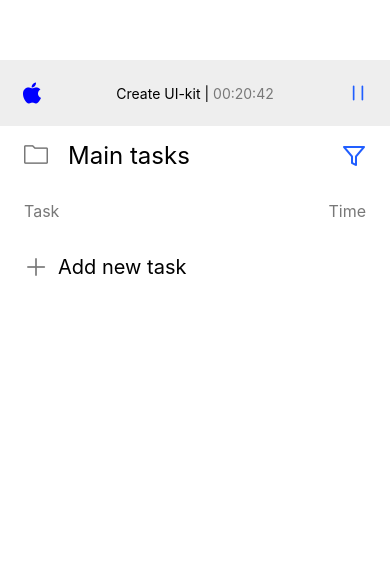
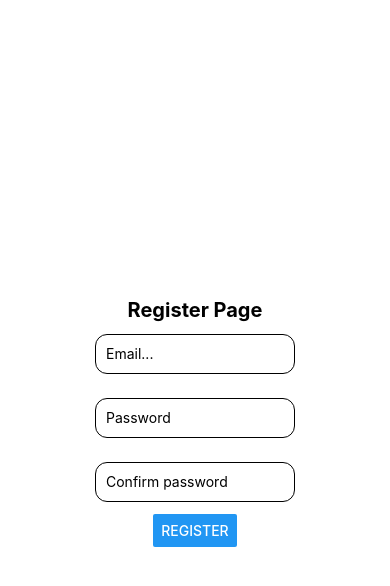
Before and after one commit to MishaSok/todo_project, a React Native app in the folder client/: screen /Register in a window 390 px wide. Shown: the top 586 px of the page. Built offline with nearby package versions, Linux system fonts and the light colour scheme.

Commit message:
- Добавил навигацию - сделал регистрацию пользователя

```diff
--- a/client/App.tsx
+++ b/client/App.tsx
@@ -1,22 +1,6 @@
-import { StatusBar } from 'expo-status-bar'
-import { StyleSheet, View } from 'react-native'
-import Header from './components/Header/Header'
-import TasksPage from './pages/TasksPage/TasksPage'
+import React from 'react'
+import Navigation from './components/Navigation/Navigation'
 
 export default function App() {
-  return (
-    <View style={styles.container}>
-      <StatusBar style="auto" />
-      <Header />
-      <TasksPage />
-    </View>
-  )
+  return <Navigation />
 }
-
-const styles = StyleSheet.create({
-  container: {
-    flex: 1,
-    backgroundColor: '#fff',
-    alignItems: 'center',
-  },
-})
--- /dev/null
+++ b/client/components/Navigation/Navigation.tsx
@@ -0,0 +1,40 @@
+import React from 'react'
+import { createNativeStackNavigator } from '@react-navigation/native-stack'
+import { NavigationContainer } from '@react-navigation/native'
+import TasksPage from '../../pages/TasksPage/TasksPage'
+import RegisterPage from '../../pages/RegisterPage/RegisterPage'
+import LoginPage from '../../pages/AuthPage/LoginPage'
+
+const Stack = createNativeStackNavigator()
+
+function Navigation() {
+  const isLoggedIn = false
+
+  return (
+    <NavigationContainer>
+      <Stack.Navigator>
+        {isLoggedIn ? (
+          <Stack.Screen
+            name={'TasksPage'}
+            component={TasksPage}
+          />
+        ) : (
+          <>
+            <Stack.Screen
+              name={'Login'}
+              component={LoginPage}
+              options={{ headerShown: false }}
+            />
+            <Stack.Screen
+              name={'Register'}
+              component={RegisterPage}
+              options={{ headerShown: false }}
+            />
+          </>
+        )}
+      </Stack.Navigator>
+    </NavigationContainer>
+  )
+}
+
+export default Navigation
--- a/client/package.json
+++ b/client/package.json
@@ -9,11 +9,17 @@
     "web": "expo start --web"
   },
   "dependencies": {
+    "@react-navigation/native": "^6.1.4",
+    "@react-navigation/native-stack": "^6.9.10",
+    "axios": "^1.3.3",
     "expo": "~47.0.12",
     "expo-status-bar": "~1.4.2",
     "react": "18.1.0",
     "react-dom": "18.1.0",
     "react-native": "0.70.5",
+    "react-native-gesture-handler": "^2.9.0",
+    "react-native-safe-area-context": "^4.5.0",
+    "react-native-screens": "^3.20.0",
     "react-native-web": "~0.18.9"
   },
   "devDependencies": {
--- a/client/pages/AuthPage/AuthPage.tsx
+++ b/client/pages/AuthPage/LoginPage.tsx
@@ -1,12 +1,14 @@
 import { View, TextInput, StyleSheet, Text, Alert, Button, TouchableOpacity } from 'react-native'
-import { useState } from 'react'
+import React, { useState } from 'react'
+import { useNavigation } from '@react-navigation/native'
 
-function AuthPage() {
+function LoginPage() {
+  const navigation = useNavigation()
   const [email, setEmail] = useState('')
   const [password, setPassword] = useState('')
 
   return (
-    <View>
+    <View style={styles.container}>
       <Text style={styles.title}>Login Page</Text>
       <View>
         <TextInput
@@ -26,8 +28,8 @@ function AuthPage() {
           onChangeText={setPassword}
         />
       </View>
-      <TouchableOpacity>
-        <Text style={styles.forgot_button}>Forgot Password?</Text>
+      <TouchableOpacity onPress={() => navigation.navigate('Register')}>
+        <Text style={styles.forgot_button}>No account yet?</Text>
       </TouchableOpacity>
       <Button
         title="Login"
@@ -37,6 +39,12 @@ function AuthPage() {
   )
 }
 const styles = StyleSheet.create({
+  container: {
+    flex: 1,
+    justifyContent: 'center',
+    backgroundColor: '#fff',
+    alignItems: 'center',
+  },
   input: {
     width: 200,
     height: 40,
@@ -57,4 +65,4 @@ const styles = StyleSheet.create({
   },
 })
 
-export default AuthPage
+export default LoginPage
--- a/client/pages/RegisterPage/RegisterPage.tsx
+++ b/client/pages/RegisterPage/RegisterPage.tsx
@@ -1,13 +1,48 @@
 import { View, Button, TextInput, StyleSheet, Alert, Text } from 'react-native'
 import { useState } from 'react'
+import axios from 'axios'
 
 function RegisterPage() {
   const [email, setEmail] = useState('')
   const [password, setPassword] = useState('')
   const [confPassword, setConfPassword] = useState('')
+  const [refresh, setRefresh] = useState('')
+  const [access, setAccess] = useState('')
+  const validation = () => {
+    if (password === confPassword) {
+      return true
+    }
+    return false
+  }
+  const handleRegister = async () => {
+    let status = ''
+    if (validation()) {
+      await axios
+        .post('http://192.168.0.103:8000/api/register_user', {
+          email: email,
+          password: password,
+        })
+        .then((res) => (status = res.data.status))
+      if (status === 'success') {
+        await axios
+          .post('http://192.168.0.103:8000/api/token', {
+            email: email,
+            password: password,
+          })
+          .then((res) => {
+            setRefresh(res.data.refresh)
+            setAccess(res.data.access)
+          })
+      } else {
+        console.log('бэкенд хуйня ебаная')
+      }
+    } else {
+      console.log('pizda')
+    }
+  }
 
   return (
-    <View>
+    <View style={styles.container}>
       <Text style={styles.title}>Register Page</Text>
       <View>
         <TextInput
@@ -39,12 +74,18 @@ function RegisterPage() {
       </View>
       <Button
         title="Register"
-        onPress={() => Alert.alert('хуй')}
+        onPress={handleRegister}
       />
     </View>
   )
 }
 const styles = StyleSheet.create({
+  container: {
+    flex: 1,
+    justifyContent: 'center',
+    backgroundColor: '#fff',
+    alignItems: 'center',
+  },
   input: {
     width: 200,
     height: 40,
--- a/client/pages/TasksPage/TasksPage.tsx
+++ b/client/pages/TasksPage/TasksPage.tsx
@@ -6,7 +6,6 @@ import { AntDesign } from '@expo/vector-icons'
 import Input from '../../components/Input/Input'
 
 function TasksPage() {
-  console.log('hui')
   return (
     <View style={styles.container}>
       <View style={styles.headerWrapper}>
```
Also changed, not shown: 1 other file (tests, documents, lock files or other folders).
